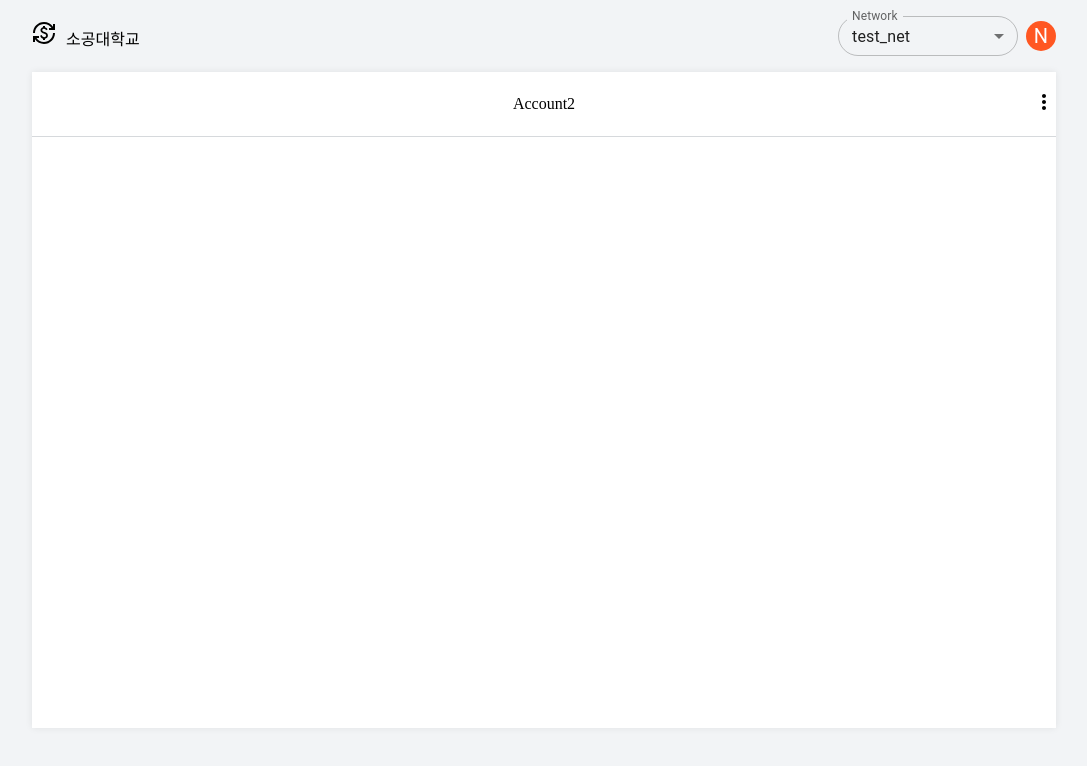
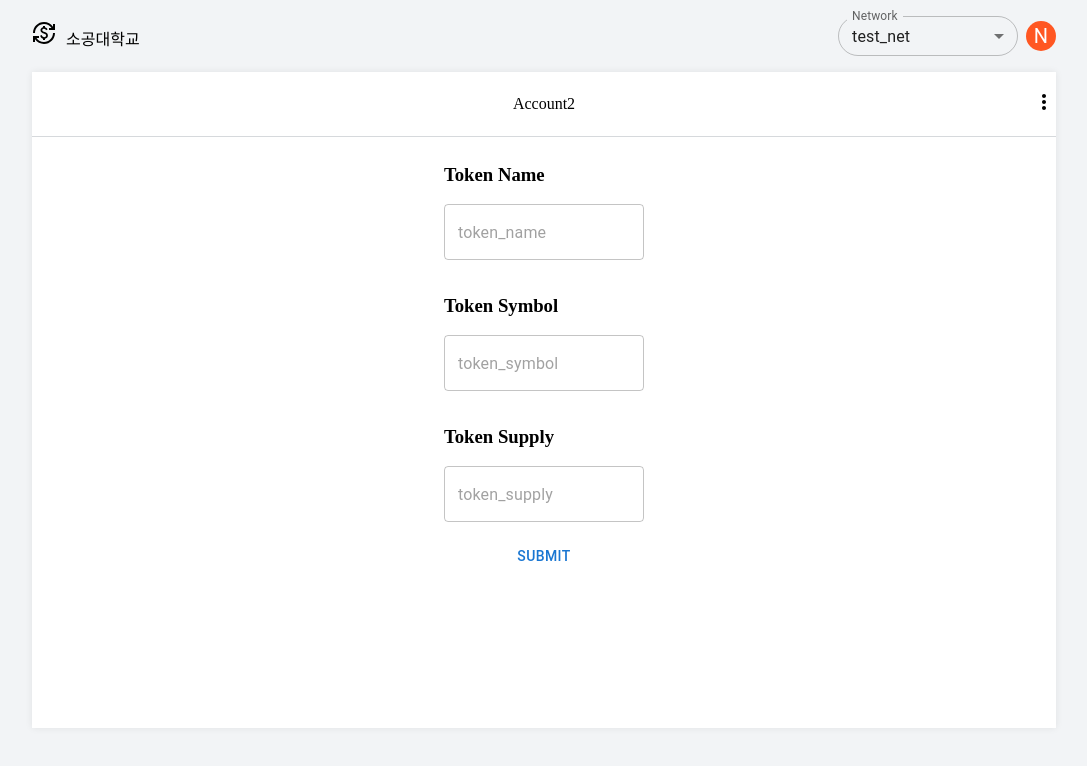
Before and after one commit to ozzing/private-ethereum-network-1, a React (Create React App) app in the folder wallet-front/: page /deploy in a window 1280 px wide. Shown: the top 766 px of the page, without its empty margins (96-1183 px from the left). Built offline with nearby package versions, Linux system fonts and the light colour scheme.

Commit message:
[feat] : deploy form fin

```diff
--- /dev/null
+++ b/wallet-front/src/components/deploy/DeployForm.js
@@ -0,0 +1,62 @@
+import Box from '@mui/material/Box';
+import Input from '@mui/material/TextField';
+import Button from '@mui/material/Button';
+import { useState } from 'react';
+
+const DeployForm = () => {
+  const [tokenName, setTokenName] = useState('');
+  const [tokenSymbol, setTokenSymbol] = useState('');
+  const [tokenSupply, setTokenSupply] = useState('');
+
+  const handleTokenName = (event) => {
+    setTokenName(event.target.value);
+  };
+  const handleTokenSymbol = (event) => {
+    setTokenSymbol(event.target.value);
+  };
+  const handleTokenSupply = (event) => {
+    setTokenSupply(event.target.value);
+  };
+
+  const handleSubmit = () => {
+    const payload = {
+      tokenName: tokenName,
+      tokenSymbol: tokenSymbol,
+      tokenSupply: tokenSupply,
+    };
+    // submit this to server
+    console.log(payload);
+  };
+
+  return (
+    <Box
+      component="form"
+      sx={{
+        '& > :not(style)': { m: 1, width: '25ch' },
+      }}
+      noValidate
+      autoComplete="off"
+      style={{
+        display: 'flex',
+        flexDirection: 'column',
+        alignItems: 'center',
+      }}
+    >
+      <div>
+        <h3>Token Name</h3>
+        <Input placeholder="token_name" onChange={handleTokenName} />
+      </div>
+      <div>
+        <h3>Token Symbol</h3>
+        <Input placeholder="token_symbol" onChange={handleTokenSymbol} />
+      </div>
+      <div>
+        <h3>Token Supply</h3>
+        <Input placeholder="token_supply" onChange={handleTokenSupply} />
+      </div>
+
+      <Button onClick={handleSubmit}>Submit</Button>
+    </Box>
+  );
+};
+export default DeployForm;
--- a/wallet-front/src/components/deploy/DeployMain.js
+++ b/wallet-front/src/components/deploy/DeployMain.js
@@ -1,12 +1,11 @@
 import { MainWrapper } from '../shared/Components';
 import AccountHeader from '../main/AccountHeader';
-import AccountMain from '../main/AccountMain';
-import TabContainer from '../main/TabContainer';
-
+import DeployForm from './DeployForm';
 const DeployMain = () => {
   return (
     <MainWrapper>
       <AccountHeader />
+      <DeployForm />
     </MainWrapper>
   );
 };
```
Also changed, not shown: 2 other files (tests, documents, lock files or other folders).
